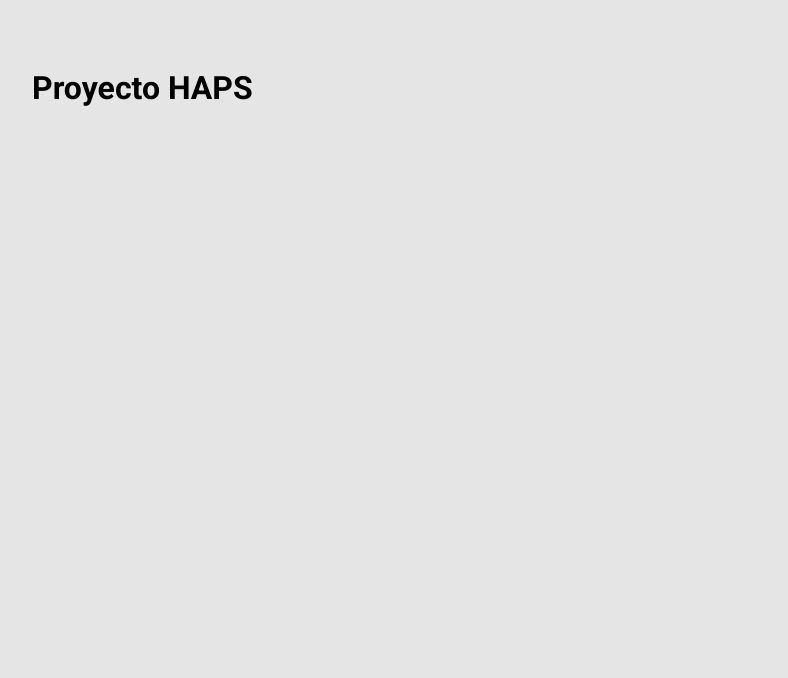
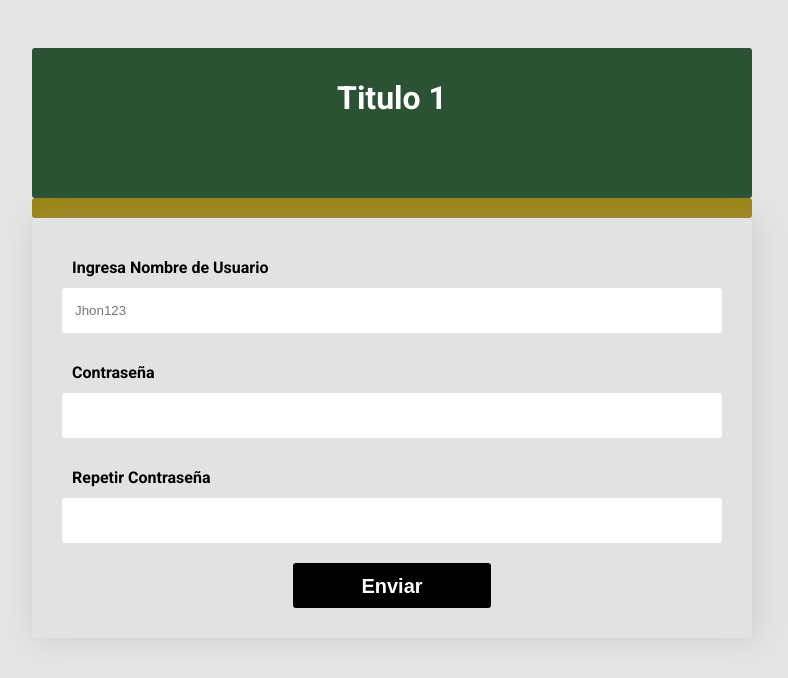
Before and after one commit to Rasteck7exe/HAPS, a React (Create React App) app in the folder proyecto/: page / in a window 1280 px wide. Shown: the top 678 px of the page, without its empty margins (248-1036 px from the left). Built offline with nearby package versions, Linux system fonts and the light colour scheme.

Commit message:
Login (Validacion)
agregue diseño y validacion al login

```diff
--- a/proyecto/src/App.js
+++ b/proyecto/src/App.js
@@ -1,9 +1,132 @@
-import React from "react";
+import React, { useState } from "react";
+import {
+  Formulario,
+  ContenedorTerminos,
+  ContenedorCentrado,
+  Send,
+  Exito,
+  Error,
+} from "./elements/log";
+import { FontAwesomeIcon } from "@fortawesome/react-fontawesome";
+import { faExclamationTriangle } from "@fortawesome/free-solid-svg-icons";
 
+import { Title, Div, Log, H1, Cont } from "./elements/baselog";
+import Input from "./components/input";
 const App = () => {
+  const [usuario, cambiarUsuario] = useState({ campo: "", valido: null });
+  const [nombre, cambiarNombre] = useState({ campo: "", valido: null });
+  const [password, cambiarPassword] = useState({ campo: "", valido: null });
+  const [password2, cambiarPassword2] = useState({ campo: "", valido: null });
+  const [correo, cambiarCorreo] = useState({ campo: "", valido: null });
+  const [telefono, cambiarTelefono] = useState({ campo: "", valido: null });
+  const [terminos, cambiarTerminos] = useState(false);
+  const [formularioValido, cambiarFormularioValido] = useState(null);
+
+  const expresiones = {
+    usuario: /^[a-zA-Z0-9_-]{4,16}$/, // Letras, numeros, guion y guion_bajo
+    nombre: /^[a-zA-ZÀ-ÿ\s]{1,40}$/, // Letras y espacios, pueden llevar acentos.
+    password: /^.{4,12}$/, // 4 a 12 digitos.
+    correo: /^[a-zA-Z0-9_.+-]+@[a-zA-Z0-9-]+\.[a-zA-Z0-9-.]+$/,
+    telefono: /^\d{7,14}$/, // 7 a 14 numeros.
+  };
+
+  const validarpswd = () => {
+    if (password.campo.length > 0) {
+      if (password.campo !== password2.campo) {
+        cambiarPassword2((prevState) => {
+          return { ...prevState, valido: "false" };
+        });
+      } else {
+        cambiarPassword2((prevState) => {
+          return { ...prevState, valido: "true" };
+        });
+      }
+    }
+  };
+
+  const onChangeTerminos = (e) => {
+    cambiarTerminos(e.target.checked);
+  };
+
+  const onSubmit = (e) => {
+    e.preventDefault();
+    if (
+      usuario.valido === "true" &&
+      nombre.valido === "true" &&
+      password.valido === "true" &&
+      password2.valido === "true" &&
+      correo.valido === "true" &&
+      telefono.valido === "true" &&
+      terminos
+    ) {
+      cambiarFormularioValido(true);
+      cambiarUsuario({ campo: "", valido: "" });
+      cambiarNombre({ campo: "", valido: null });
+      cambiarPassword({ campo: "", valido: null });
+      cambiarPassword2({ campo: "", valido: "null" });
+      cambiarCorreo({ campo: "", valido: null });
+      cambiarTelefono({ campo: "", valido: null });
+    } else {
+      cambiarFormularioValido(false);
+    }
+  };
+
   return (
     <main>
-      <h1>Proyecto HAPS</h1>
+      {/* <H1>Proyecto HAPS</H1> */}
+      <Log>
+        <Title>
+          <H1>Titulo 1</H1>
+        </Title>
+        <Div></Div>
+        <Cont>
+          <Formulario accion="" onSubmit={onSubmit}>
+            <Input
+              estado={usuario}
+              cambiarEstado={cambiarUsuario}
+              tipo="text"
+              label="Ingresa Nombre de Usuario"
+              placeholder="Jhon123"
+              name="usuario"
+              leyendaError="El usuario tiene que ser de 4 a 16 dígitos y solo puede contener numeros, letras y guion bajo."
+              expresionR={expresiones.usuario}
+            />
+            <Input
+              estado={password}
+              cambiarEstado={cambiarPassword}
+              tipo="password"
+              label="Contraseña"
+              name="password1"
+              leyendaError="La contraseña tiene que ser de 4 a 12 dígitos."
+              expresionR={expresiones.password}
+            />
+            <Input
+              estado={password2}
+              cambiarEstado={cambiarPassword2}
+              tipo="password"
+              label="Repetir Contraseña"
+              name="password2"
+              leyendaError="Ambas contraseñas deben ser iguales."
+              funcion={validarpswd}
+            />
+            {formularioValido === false && (
+              <Error>
+                <p>
+                  <FontAwesomeIcon icon={faExclamationTriangle} />
+                  <b>Error:</b> Por favor lleve el formulario correctamente
+                </p>
+              </Error>
+            )}
+
+            <ContenedorCentrado>
+              <Send type="submit">Enviar</Send>
+              {formularioValido === "true" && (
+                <Exito>Formulario se envio exitosamente</Exito>
+              )}
+            </ContenedorCentrado>
+          </Formulario>
+        </Cont>
+      </Log>
     </main>
   );
 };
--- /dev/null
+++ b/proyecto/src/components/input.js
@@ -0,0 +1,66 @@
+import React from "react";
+import {
+  Label,
+  GroupInput,
+  Input,
+  LeyendaError,
+  IconoValidacion,
+} from "./../elements/log";
+
+import {
+  faCheckCircle,
+  faTimesCircle,
+} from "@fortawesome/free-solid-svg-icons";
+const CompInput = ({
+  estado,
+  cambiarEstado,
+  tipo,
+  label,
+  placeholder,
+  name,
+  leyendaError,
+  expresionR,
+  funcion,
+}) => {
+  const onChange = (e) => {
+    cambiarEstado({ ...estado, campo: e.target.value });
+  };
+  const validacion = () => {
+    if (expresionR) {
+      if (expresionR.test(estado.campo)) {
+        cambiarEstado({ ...estado, valido: "true" });
+      } else {
+        cambiarEstado({ ...estado, valido: "false" });
+      }
+    }
+    if (funcion) {
+      funcion();
+    }
+  };
+  return (
+    <div>
+      <Label htmlFor={name} valido={estado.valido}>
+        {label}
+      </Label>
+      <GroupInput>
+        <Input
+          type={tipo}
+          placeholder={placeholder}
+          id={name}
+          value={estado.campo}
+          onChange={onChange}
+          onKeyUp={validacion}
+          onBlur={validacion}
+          valido={estado.valido}
+        />
+        <IconoValidacion
+          icon={estado.valido === "true" ? faCheckCircle : faTimesCircle}
+          valido={estado.valido}
+        />
+      </GroupInput>
+      <LeyendaError valido={estado.valido}>{leyendaError}</LeyendaError>
+    </div>
+  );
+};
+
+export default CompInput;
--- a/proyecto/src/css/estilos.css
+++ b/proyecto/src/css/estilos.css
@@ -1,4 +1,4 @@
-@import url("https://fonts.googleapis.com/css2?family=Roboto:wght@400;700&display=swap");
+@import url("https://fonts.googleapis.com/css2?family=Roboto:wght@400;700;900&&display=swap");
 * {
   box-sizing: border-box;
 }
--- /dev/null
+++ b/proyecto/src/elements/baselog.js
@@ -0,0 +1,42 @@
+import styled from "styled-components";
+// import { FontAwesomeIcon } from "@fortawesome/react-fontawesome";
+
+const colors = {
+  pantone350c: "#2C5234",
+  pantone112c: "#9C8412",
+  borde: "#0075FF",
+  error: "#bb2929",
+  exito: "#1ed12d",
+};
+
+const Log = styled.div`
+  display: grid;
+  grid-template-rows: 150px 20px 1fr;
+`;
+const Title = styled.div`
+  width: 100%;
+  background: ${colors.pantone350c};
+  border-radius: 3px;
+  color: #fff;
+  padding: 10px;
+`;
+const H1 = styled.h1`
+  text-align: center;
+`;
+const Div = styled.div`
+  /* width: 100%; */
+  background: ${colors.pantone112c};
+  border-radius: 3px;
+  height: 20px;
+  /* line-height: 45px; */
+  /* padding: 0 40px 0 10px; */
+`;
+const Cont = styled.div`
+  background: #e2e2e2;
+  border-radius: 3px;
+  padding: 30px;
+  box-shadow: 3px 0px 30px rgba(163, 163, 163, 0.4);
+  /* height: 20px; */
+`;
+
+export { Log, Title, Div, H1, Cont };
--- /dev/null
+++ b/proyecto/src/elements/log.js
@@ -0,0 +1,160 @@
+import styled, { css } from "styled-components";
+import { FontAwesomeIcon } from "@fortawesome/react-fontawesome";
+const colors = {
+  borde: "#0075FF",
+  error: "#bb2929",
+  exito: "#1ed12d",
+};
+
+const Formulario = styled.form`
+  display: grid;
+  grid-template-columns: 1fr;
+  gap: 20px;
+`;
+const Label = styled.form`
+  display: block;
+  font-weight: 700;
+  padding: 10px;
+  min-height: 40px;
+  cursor: pointer;
+
+  ${(props) =>
+    props.valido === "false" &&
+    css`
+      color: ${colors.error};
+    `}
+`;
+const GroupInput = styled.div`
+  position: relative;
+  z-index: 90;
+`;
+const Input = styled.input`
+  width: 100%;
+  background: #fff;
+  border-radius: 3px;
+  height: 45px;
+  line-height: 45px;
+  padding: 0 40px 0 10px;
+  transition: 0.3s ease all;
+  border: 3px solid transparent;
+  &:focus {
+    border: 3px solid ${colors.borde};
+    outline: none;
+    box-shadow: 3px 0px 30px rgba(163, 163, 163, 0.4);
+  }
+
+  ${(props) =>
+    props.valido === "true" &&
+    css`
+      border: 3px solid transparent;
+    `}
+  ${(props) =>
+    props.valido === "false" &&
+    css`
+      border: 3px solid ${colors.error} !important;
+    `}
+`;
+
+const LeyendaError = styled.p`
+  font-size: 12px;
+  margin-bottom: 0;
+  color: ${colors.error};
+  display: none;
+
+  ${(props) =>
+    props.valido === "true" &&
+    css`
+      display: none;
+    `}
+  ${(props) =>
+    props.valido === "false" &&
+    css`
+      display: block;
+    `}
+`;
+
+const IconoValidacion = styled(FontAwesomeIcon)`
+  position: absolute;
+  right: 10px;
+  bottom: 14px;
+  z-index: 100;
+  font-size: 16px;
+  opacity: 0;
+
+  ${(props) =>
+    props.valido === "false" &&
+    css`
+      opacity: 1;
+      color: ${colors.error};
+    `}
+  ${(props) =>
+    props.valido === "true" &&
+    css`
+      opacity: 1;
+      color: ${colors.exito};
+    `}
+`;
+
+const ContenedorTerminos = styled.div`
+  grid-column: span 1;
+  input {
+    margin-right: 10px;
+  }
+`;
+const ContenedorCentrado = styled.div`
+  display: flex;
+  flex-direction: column;
+  align-items: center;
+  grid-column: span 1;
+`;
+
+const Send = styled.button`
+  height: 45px;
+  line-height: 45px;
+  width: 30%;
+  background: #000;
+  color: #fff;
+  font-weight: bold;
+  border: none;
+  border-radius: 3px;
+  cursor: pointer;
+  transition: 0.1s ease all;
+  font-size: 20px;
+  &:hover {
+    box-shadow: 3px 0px 30px rgba(163, 163, 163, 1);
+  }
+`;
+
+const Exito = styled.p`
+  font-size: 14px;
+  color: ${colors.exito};
+`;
+
+const Error = styled.div`
+  height: 45px;
+  line-height: 45px;
+  background: #f66060;
+  padding: 0px 15px;
+  border-radius: 3px;
+  grid-column: span 1;
+  p {
+    margin: 0;
+  }
+  b {
+    margin-left: 10px;
+  }
+`;
+
+export {
+  Formulario,
+  Label,
+  GroupInput,
+  Input,
+  LeyendaError,
+  IconoValidacion,
+  ContenedorTerminos,
+  ContenedorCentrado,
+  Send,
+  Exito,
+  Error,
+};
```
